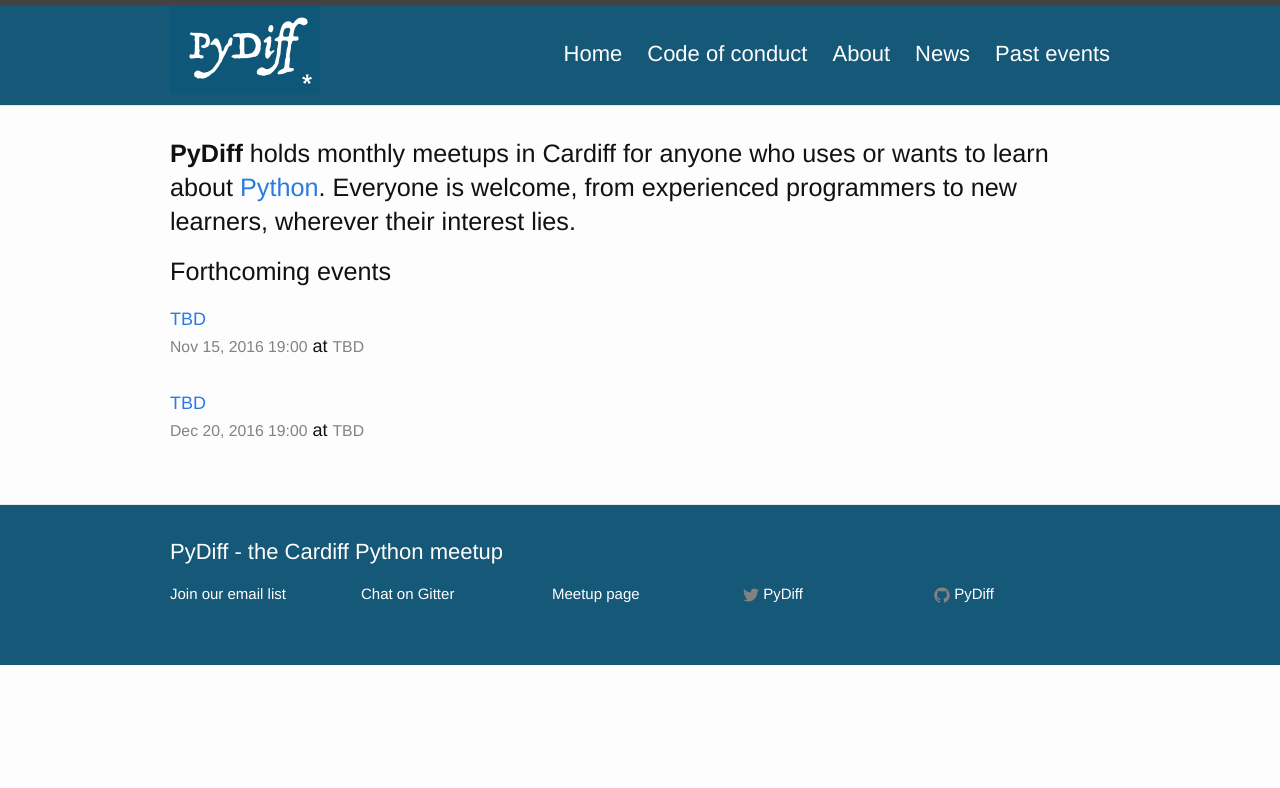
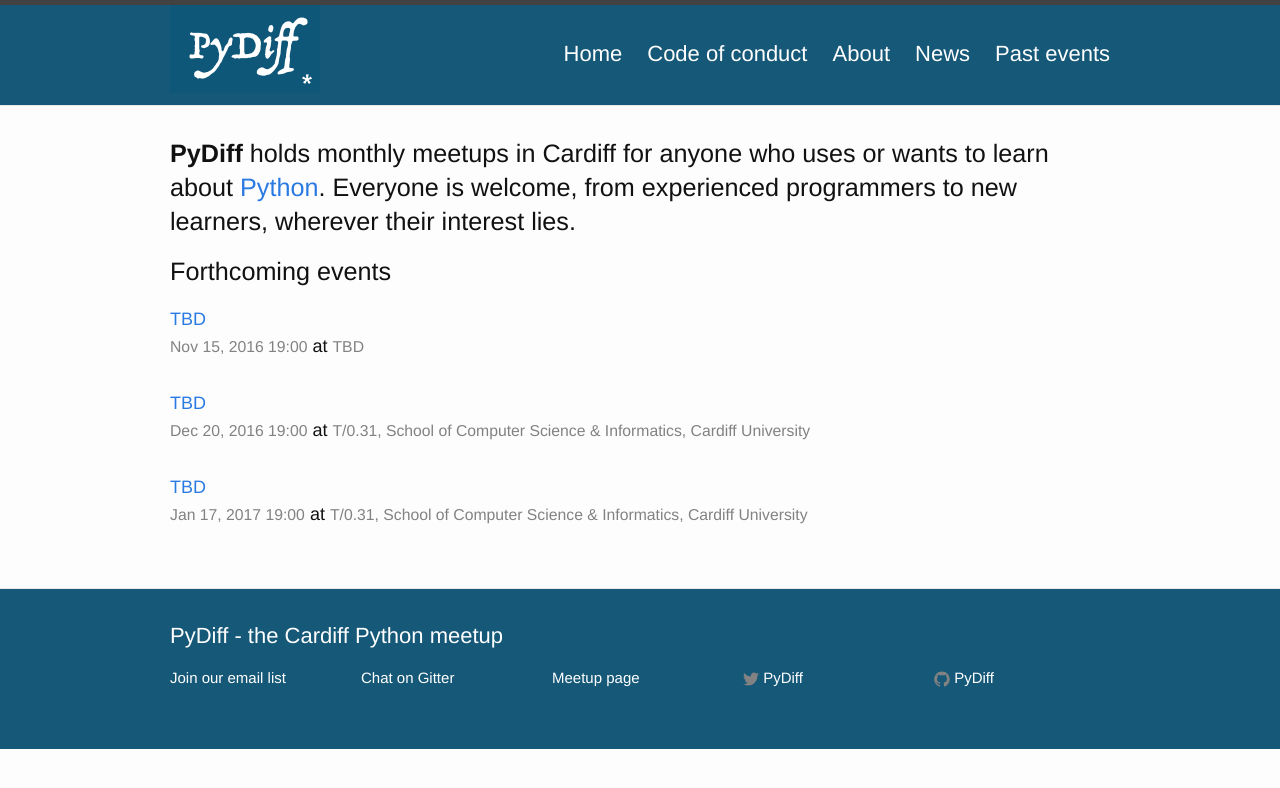
Before and after one commit to PyDiff/PyDiff.github.io, a Jekyll site: the page built from index.html, in a window 1280 px wide. Shown: the top 788 px of the page. Built offline with Jekyll 4.4.1, drawn with Linux system fonts in a browser that asks for light colours.

Commit message:
updated location

```diff
--- a/_events/2016-12-20.md
+++ b/_events/2016-12-20.md
@@ -3,7 +3,7 @@
 title:  "TBD"
 when:   2016-12-20
 time:   "19:00"
-venue:  "TBD"
+venue:  "T/0.31, School of Computer Science & Informatics, Cardiff University"
 ---
 
 More information to follow.
--- /dev/null
+++ b/_events/2017-01-17.md
@@ -0,0 +1,9 @@
+---
+layout: post
+title:  "TBD"
+when:   2017-01-17
+time:   "19:00"
+venue:  "T/0.31, School of Computer Science & Informatics, Cardiff University"
+---
+
+More information to follow.
```
Also changed, not shown: _events/2016-10-18.md (+2 -2 lines).
